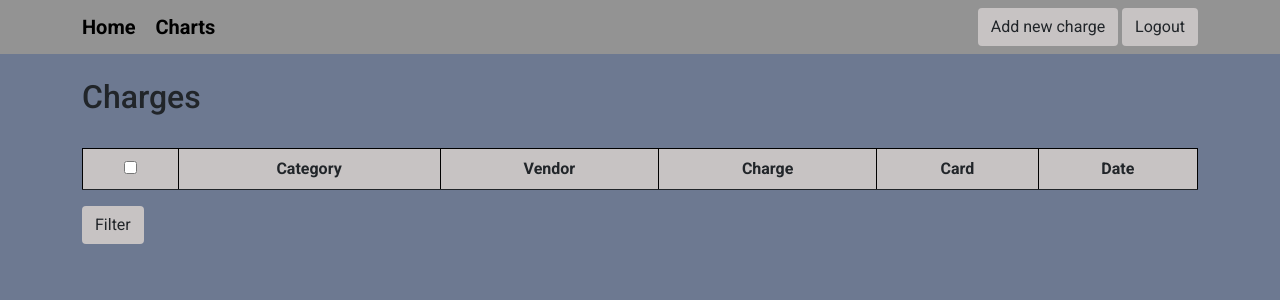
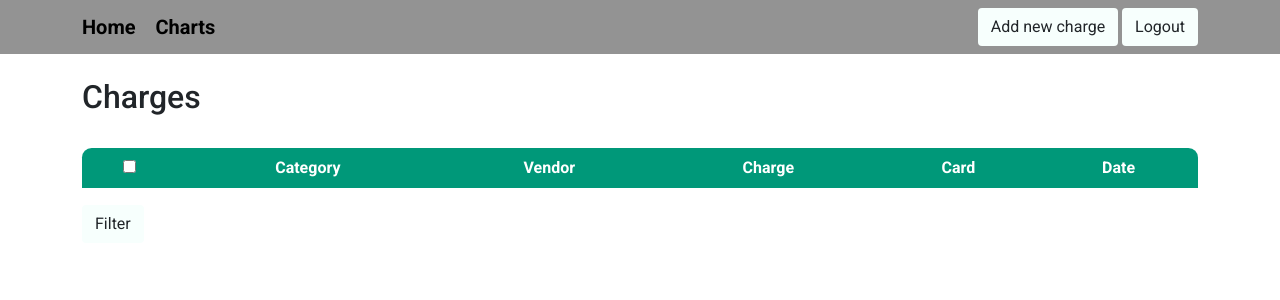
Before and after one commit to jfipps/SpendTrends, a Flask app: page / in a window 1280 px wide. Shown: the top 300 px of the page. Run offline with Flask 2, Linux system fonts and the light colour scheme; data that the repository does not hold is empty; some libraries are stand-ins or nearby versions.

Commit message:
2/22/2021

```diff
--- a/ToDo.txt
+++ b/ToDo.txt
@@ -1,3 +1,4 @@
 -More cleanup
 -Clean up UI
+	-Fix table border issues
 -Set up user profile page
--- a/static/home.css
+++ b/static/home.css
@@ -5,23 +5,33 @@ button {
 
 th, td, thead, tbody {
     text-align: center;
-    border: 1px solid black;
+    /*border: 1px solid black;*/
 }
 
 body {
-    background-color: #6d7991;
+    background-color: #ffffff;
   	margin: 0;
   	padding: 0;
   	font-family: 'Roboto', sans-serif;
 
 }
 
-table {
-    background-color: #c7c3c3;
+.table tr {
+    /* background-color: #f7fffd; */
+    border: none;
+}
+
+.table tbody tr:nth-of-type(even) {
+    background-color: #e0e0e0;
+}
+
+.table th {
+    color: white;
+    background-color: #009879;
 }
 
 .btn {
-    background-color: #c7c3c3;
+    background-color: #f7fffd;
 }
 
 .delete-button {
@@ -47,5 +57,22 @@ table {
 
 .table-sortable .th-sort-asc,
 .table-sortable .th-sort-desc {
-    background: rgba(0, 0, 0, 0.1);
+    filter: brightness(110%);
 }
+
+/* the first 'th' within the first 'tr' of the 'thead': */
+thead tr:first-child th:first-child {
+    border-radius: 0.6em 0 0 0;
+}
+/* the last 'th' within the first 'tr' of the 'thead': */
+thead tr:first-child th:last-child {
+    border-radius: 0 0.6em 0 0;
+}
+/* the first 'td' within the last 'tr' of the 'tbody': */
+tbody tr:last-child td:first-child {
+    border-radius: 0 0 0 0.6em;
+}
+/* the last 'td' within the last 'tr' of the 'tbody': */
+tbody tr:last-child td:last-child {
+    border-radius: 0 0 0.6em 0;
+}
--- a/static/home.js
+++ b/static/home.js
@@ -1,29 +1,8 @@
 selectedRows = []
 
-function arrowLogic(n) {
-    table = document.getElementById("chargeTable");
-    rows = table.rows;
-    for (i = 0; i < (rows.length - 1); i++) {
-        x = rows[0].getElementsByTagName("i")[i];
-        if (i != n) {
-            x.style.display = "none";
-        }
-        else {
-            if (x.classList.contains("up")) {
-                x.classList.remove("up");
-                x.classList.add("down");
-            }
-            else {
-                x.classList.remove("down");
-                x.classList.add("up");
-            }
-            x.style.display = "";
-        }
-    }
-}
-
 function sortTable(table, columnIndex, asc = true) {
-//    arrowLogic();
+    //Disables function for the checkall checkbox column header
+    if (columnIndex > 0) {
         const dirModifier = asc ? 1 : -1;
         const tBody = table.tBodies[0];
         const rows = Array.from(tBody.querySelectorAll('tr'));
@@ -59,6 +38,7 @@ function sortTable(table, columnIndex, asc = true) {
         table.querySelectorAll("th").forEach(th => th.classList.remove("th-sort-asc", "th-sort-desc"));
         table.querySelector(`th:nth-child(${ columnIndex + 1})`).classList.toggle("th-sort-asc", asc);
         table.querySelector(`th:nth-child(${ columnIndex + 1})`).classList.toggle("th-sort-desc", !asc);
+    }
 }
 
 //Initiates functions for table head onclick
--- a/templates/home.html
+++ b/templates/home.html
@@ -20,7 +20,7 @@
 <!--            <a href="logout"><button type="button" class="btn">Logout</button></a>-->
 <!--          </div>-->
 <!--        </div>-->
-        <table class="table table-sortable myTable" id="chargeTable">
+        <table border="0" class="table table-sortable myTable" id="chargeTable">
           <thead>
             <th><input type="checkbox" id="check_all" onclick="toggle(this)"></th>
             <th>Category</th>
@@ -32,7 +32,7 @@
           <tbody>
             <form id="deleteForm" action="{{url_for('delete_charges')}}" method="post">
                 {% for x in range(0, spending|length) %}
-                    <tr class="">
+                    <tr class="tableRows">
                       <td><input id="row{{x}}" onclick="checklist({{x}})" type="checkbox" name="row_check" value="{{spending[x]['Charge ID']}}"></td>
                       <td align="center">{{spending[x]['Category']}}</td>
                       <td align="center">{{spending[x]['Vendor']}}</td>
```
Lines whose indentation alone changed are shown as unchanged.
